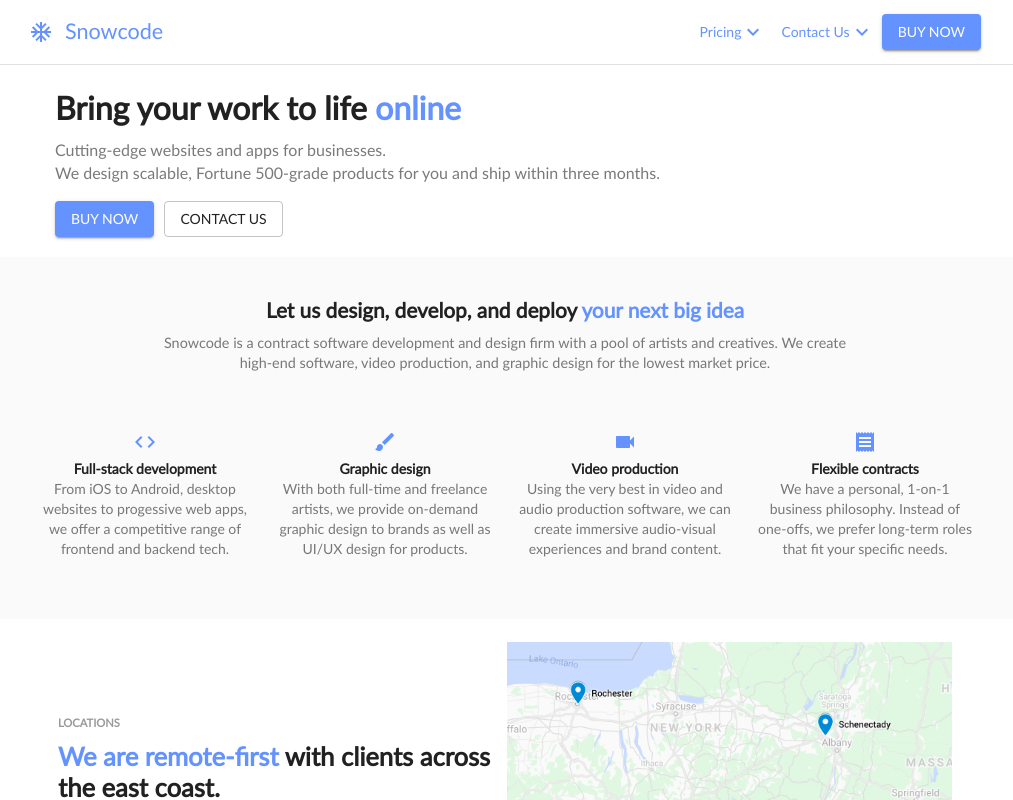
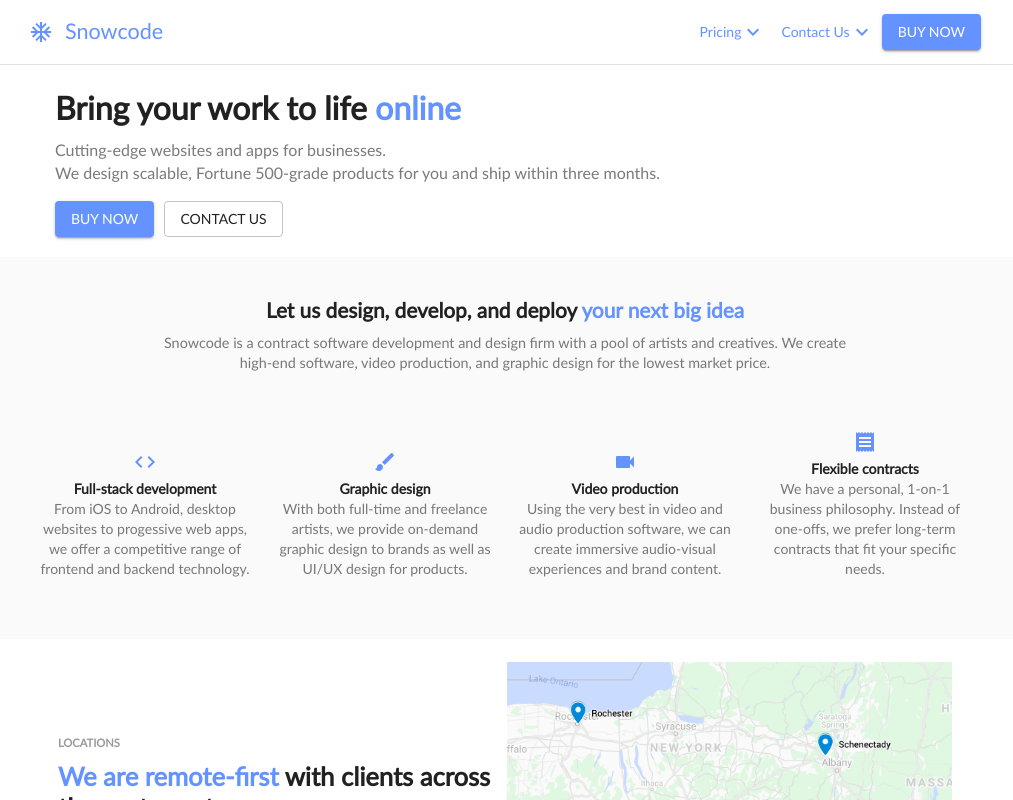
Before and after one commit to SnowcodeDesign/snowcode, a React (Create React App) app: page / in a window 1280 px wide. Shown: the top 800 px of the page, without its empty margins (135-1148 px from the left). Built offline with nearby package versions, Linux system fonts and the light colour scheme.

Commit message:
minor text update

```diff
--- a/src/components/snowcodeFeaturesGrid.jsx
+++ b/src/components/snowcodeFeaturesGrid.jsx
@@ -84,7 +84,7 @@ export default function SnowcodeFeaturesGrid({ theme }) {
   const gridCells = [{
     image: <CodeIcon />,
     title: 'Full-stack development',
-    body: 'From iOS to Android, desktop websites to progessive web apps, we offer a competitive range of frontend and backend tech.',
+    body: 'From iOS to Android, desktop websites to progessive web apps, we offer a competitive range of frontend and backend technology.',
   }, {
     image: (
       <BrushIcon />
@@ -102,7 +102,7 @@ export default function SnowcodeFeaturesGrid({ theme }) {
       <ReceiptIcon />
     ),
     title: 'Flexible contracts',
-    body: 'We have a personal, 1-on-1 business philosophy. Instead of one-offs, we prefer long-term roles that fit your specific needs.',
+    body: 'We have a personal, 1-on-1 business philosophy. Instead of one-offs, we prefer long-term contracts that fit your specific needs.',
   }];
   const gridCellComponents = gridCells.map(cell => {
     return (
```
Also changed, not shown: 8 other files (tests, documents, lock files or other folders).
